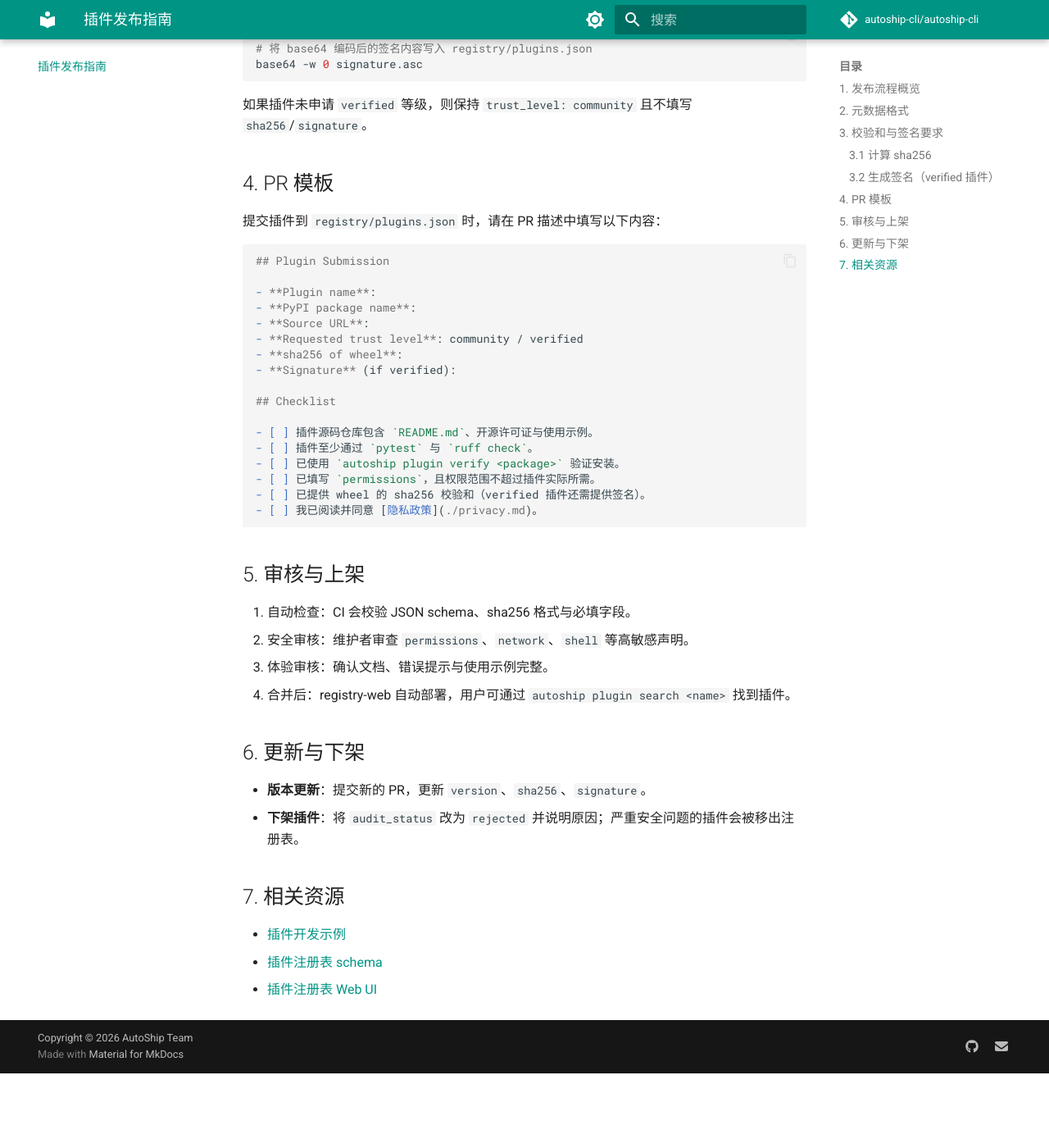
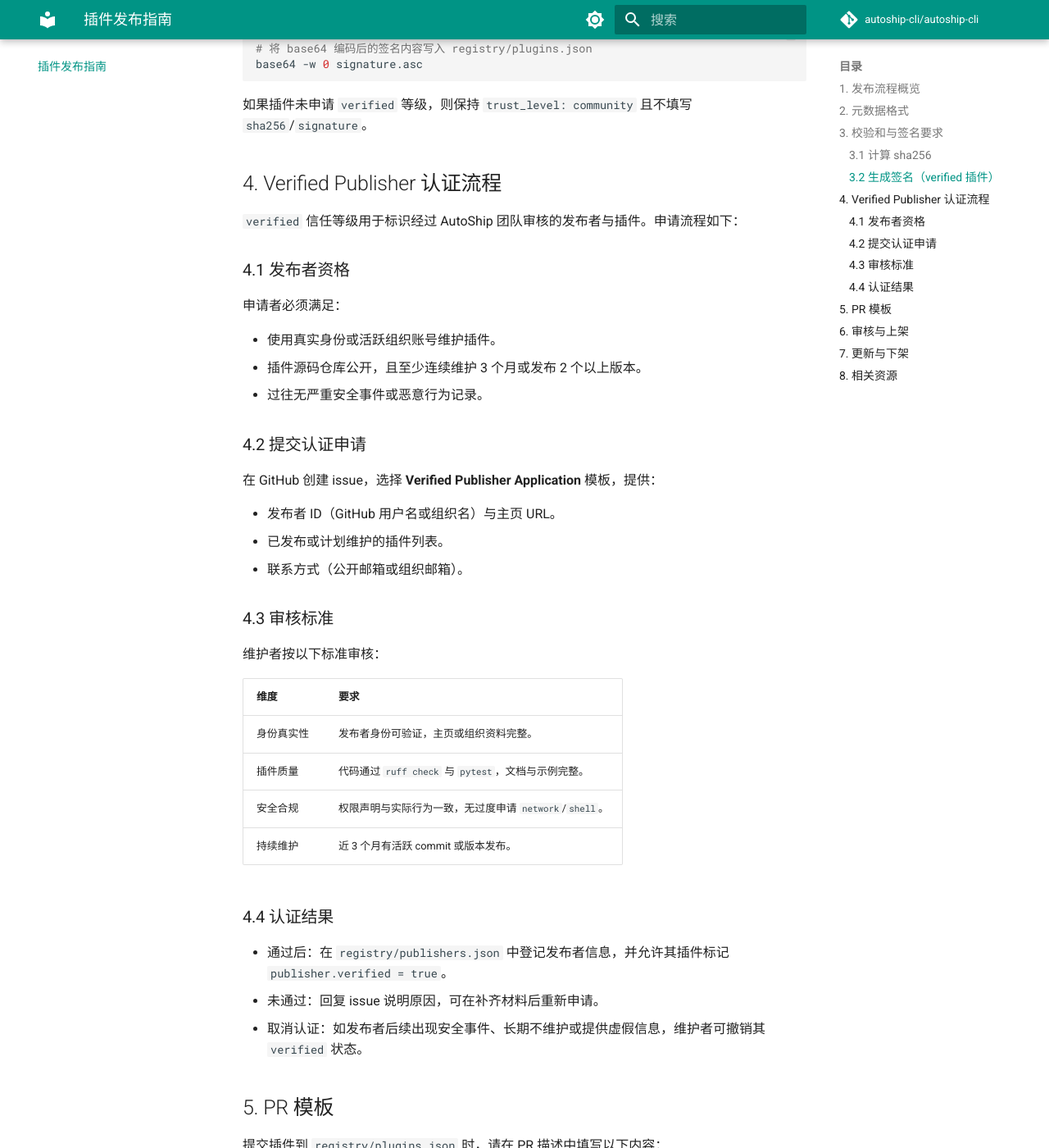
Before and after one commit to MS33834/autoship-cli, an MkDocs documentation site: the page built from docs/plugin-publishing.md, in a window 1280 px wide and 1400 px high, scrolled down 2838 px. Shown: the whole window at 82% size. Built offline with MkDocs 1.6.1 and Material for MkDocs 9.7.7, drawn with Linux system fonts in a browser that asks for light colours; comment, search, counter and statistics services are not loaded; the version menu is left out; before the commit the page ends 4147 px from its top, so only the background shows below that; some of the changed text lies outside the part shown.

Commit message:
docs(plugins): P4-3 plugin ecosystem, publisher verification, and registry sync
- Add Verified Publisher application and review process to
  docs/plugin-publishing.md, including eligibility, audit criteria, and
  revocation rules.
- Add registry/publishers.json to record verified publisher metadata.
- Add two community plugins (changelog, pytest-cov) to registry/plugins.json.
- Sync src/autoship/registry/plugins.json with registry/plugins.json so CLI
  and registry-web see the same 8-plugin index.
- Validate registry index and rebuild registry-web successfully.

````diff
--- a/docs/plugin-publishing.md
+++ b/docs/plugin-publishing.md
@@ -100,7 +100,44 @@ base64 -w 0 signature.asc
 
 如果插件未申请 `verified` 等级，则保持 `trust_level: community` 且不填写 `sha256`/`signature`。
 
-## 4. PR 模板
+## 4. Verified Publisher 认证流程
+
+`verified` 信任等级用于标识经过 AutoShip 团队审核的发布者与插件。申请流程如下：
+
+### 4.1 发布者资格
+
+申请者必须满足：
+
+- 使用真实身份或活跃组织账号维护插件。
+- 插件源码仓库公开，且至少连续维护 3 个月或发布 2 个以上版本。
+- 过往无严重安全事件或恶意行为记录。
+
+### 4.2 提交认证申请
+
+在 GitHub 创建 issue，选择 **Verified Publisher Application** 模板，提供：
+
+- 发布者 ID（GitHub 用户名或组织名）与主页 URL。
+- 已发布或计划维护的插件列表。
+- 联系方式（公开邮箱或组织邮箱）。
+
+### 4.3 审核标准
+
+维护者按以下标准审核：
+
+| 维度 | 要求 |
+|---|---|
+| 身份真实性 | 发布者身份可验证，主页或组织资料完整。 |
+| 插件质量 | 代码通过 `ruff check` 与 `pytest`，文档与示例完整。 |
+| 安全合规 | 权限声明与实际行为一致，无过度申请 `network`/`shell`。 |
+| 持续维护 | 近 3 个月有活跃 commit 或版本发布。 |
+
+### 4.4 认证结果
+
+- 通过后：在 `registry/publishers.json` 中登记发布者信息，并允许其插件标记 `publisher.verified = true`。
+- 未通过：回复 issue 说明原因，可在补齐材料后重新申请。
+- 取消认证：如发布者后续出现安全事件、长期不维护或提供虚假信息，维护者可撤销其 `verified` 状态。
+
+## 5. PR 模板
 
 提交插件到 `registry/plugins.json` 时，请在 PR 描述中填写以下内容：
 
@@ -124,19 +161,19 @@ base64 -w 0 signature.asc
 - [ ] 我已阅读并同意 [隐私政策](./privacy.md)。
 ```
 
-## 5. 审核与上架
+## 6. 审核与上架
 
 1. 自动检查：CI 会校验 JSON schema、sha256 格式与必填字段。
 2. 安全审核：维护者审查 `permissions`、`network`、`shell` 等高敏感声明。
 3. 体验审核：确认文档、错误提示与使用示例完整。
 4. 合并后：registry-web 自动部署，用户可通过 `autoship plugin search <name>` 找到插件。
 
-## 6. 更新与下架
+## 7. 更新与下架
 
 - **版本更新**：提交新的 PR，更新 `version`、`sha256`、`signature`。
 - **下架插件**：将 `audit_status` 改为 `rejected` 并说明原因；严重安全问题的插件会被移出注册表。
 
-## 7. 相关资源
+## 8. 相关资源
 
 - [插件开发示例](../examples/custom-plugin)
 - [插件注册表 schema](https://github.com/autoship-cli/autoship-cli/blob/main/registry/schema.json)
````
Also changed, not shown: 3 other files.
